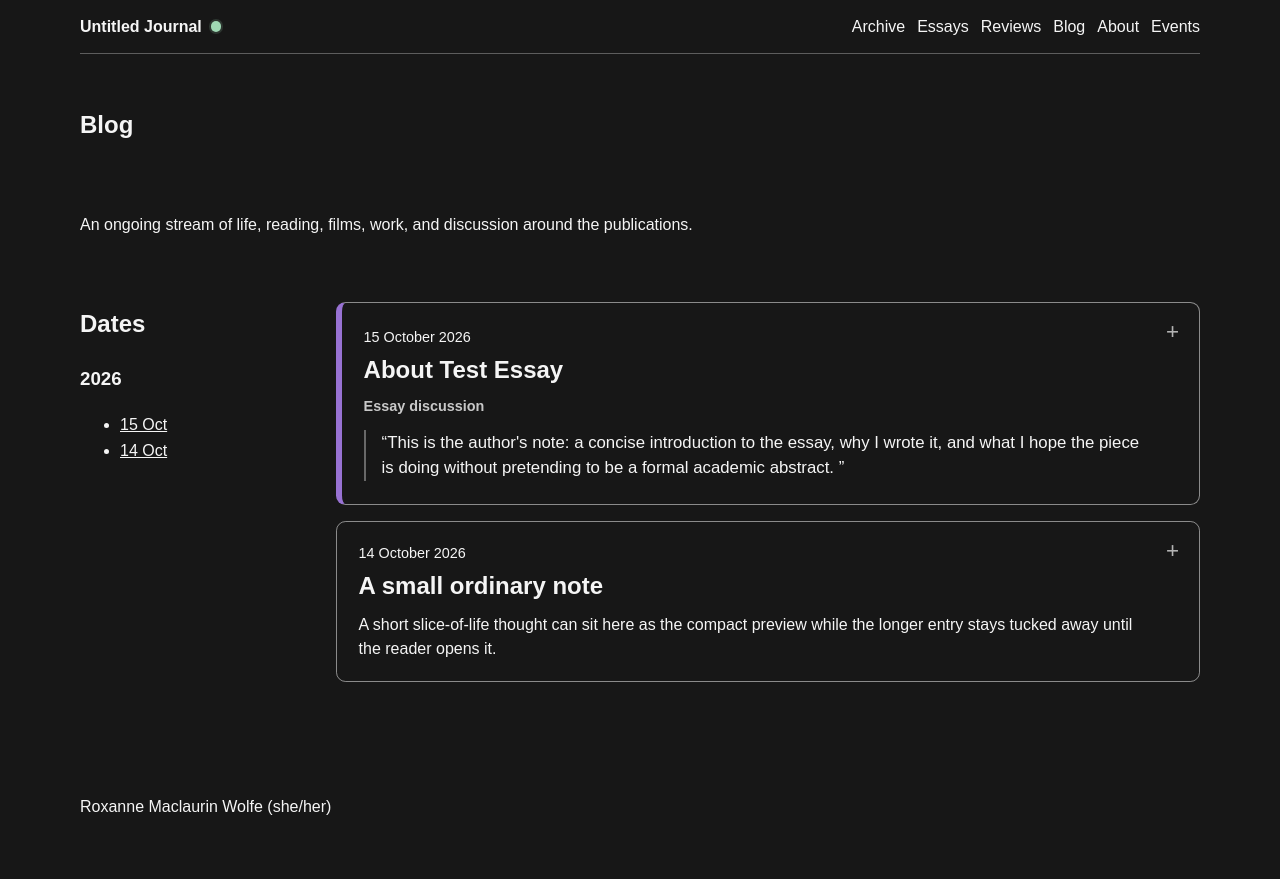
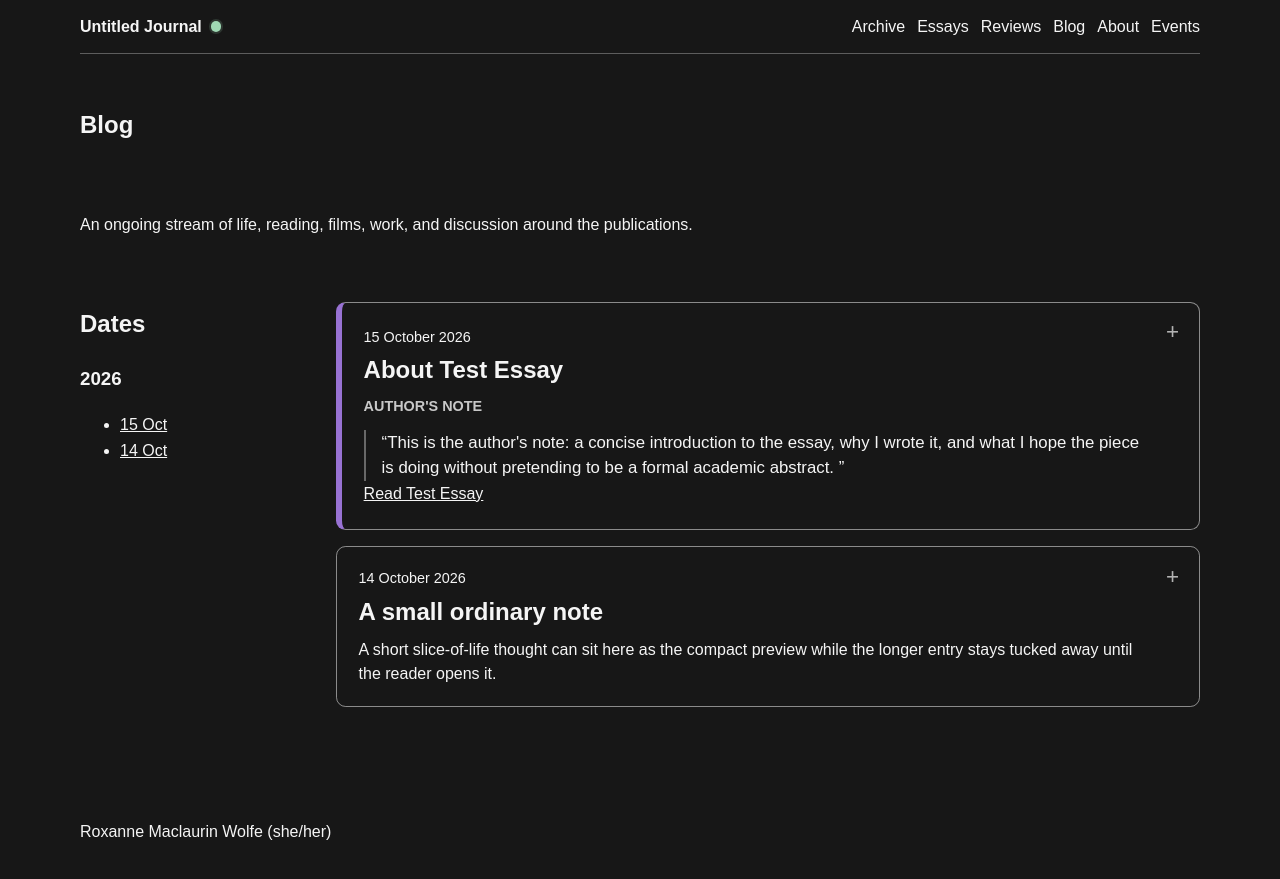
Before and after one commit to roxannewolfe/roxannewolfe.github.io, a Jekyll site: the page built from blog/index.html, in a window 1280 px wide. Shown: the top 879 px of the page. Built offline with Jekyll 4.4.1, drawn with Linux system fonts in a browser that asks for light colours.

Commit message:
Refine blog card types and publication previews

```diff
--- a/blog/index.html
+++ b/blog/index.html
@@ -33,17 +33,18 @@ title: Blog
   <div class="blog-stream">
     {% for entry in blog_entries %}
       {% if entry.blog_note %}
-        <details class="blog-entry blog-entry--publication-note" id="blog-publication-{{ entry.slug }}">
+        <details class="blog-entry blog-entry--publication-note blog-entry--{{ entry.type | default: 'publication' }}" id="blog-publication-{{ entry.slug }}">
           <summary class="blog-entry-summary">
             <span class="blog-entry-summary-inner">
               <span class="blog-entry-date"><time datetime="{{ entry.date | date_to_xmlschema }}">{{ entry.date | date: "%d %B %Y" }}</time></span>
               <span class="blog-entry-title" role="heading" aria-level="2">About {{ entry.title }}</span>
-              <span class="blog-entry-kind">{{ entry.type | capitalize }} discussion</span>
+              <span class="blog-entry-kind">AUTHOR'S NOTE</span>
               {% if entry.author_note %}
                 <span class="blog-entry-preview blog-entry-preview--quote">“{{ entry.author_note }}”</span>
               {% elsif entry.summary %}
                 <span class="blog-entry-preview blog-entry-preview--quote">“{{ entry.summary }}”</span>
               {% endif %}
+              <a class="blog-entry-preview-link" href="{{ entry.url | relative_url }}">Read {{ entry.title }}</a>
             </span>
           </summary>
           <div class="blog-entry-expanded">
@@ -52,14 +53,13 @@ title: Blog
           </div>
         </details>
       {% else %}
-        <details class="blog-entry blog-entry--{{ entry.kind | default: 'life' }}" id="blog-{{ entry.date | date: '%Y-%m-%d' }}-{{ forloop.index }}">
+        <details class="blog-entry blog-entry--{{ entry.kind | default: 'blog' }}" id="blog-{{ entry.date | date: '%Y-%m-%d' }}-{{ forloop.index }}">
           <summary class="blog-entry-summary">
             <span class="blog-entry-summary-inner">
               <span class="blog-entry-date"><time datetime="{{ entry.date | date_to_xmlschema }}">{{ entry.date | date: "%d %B %Y" }}</time></span>
               {% if entry.title %}<span class="blog-entry-title" role="heading" aria-level="2">{{ entry.title }}</span>{% endif %}
-              {% if entry.preview %}
-                <span class="blog-entry-preview">{{ entry.preview }}</span>
-              {% endif %}
+              {% if entry.kind == 'slice-of-life' %}<span class="blog-entry-kind">SLICE OF LIFE</span>{% endif %}
+              {% if entry.preview %}<span class="blog-entry-preview">{{ entry.preview }}</span>{% endif %}
             </span>
           </summary>
           <div class="blog-entry-expanded">
@@ -74,3 +74,5 @@ title: Blog
     {% endfor %}
   </div>
 </section>
+
+<script src="{{ '/assets/js/blog-cards.js' | relative_url }}?v={{ site.time | date: '%s' }}" defer></script>
```
